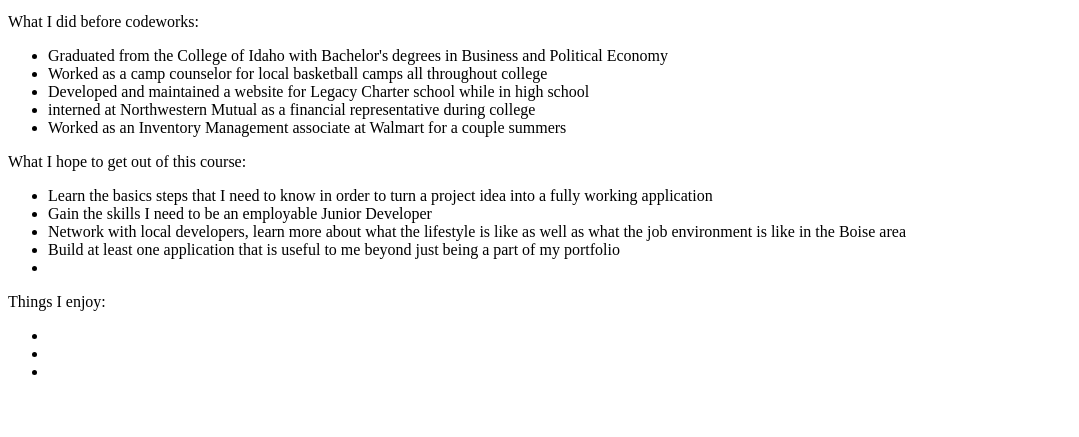
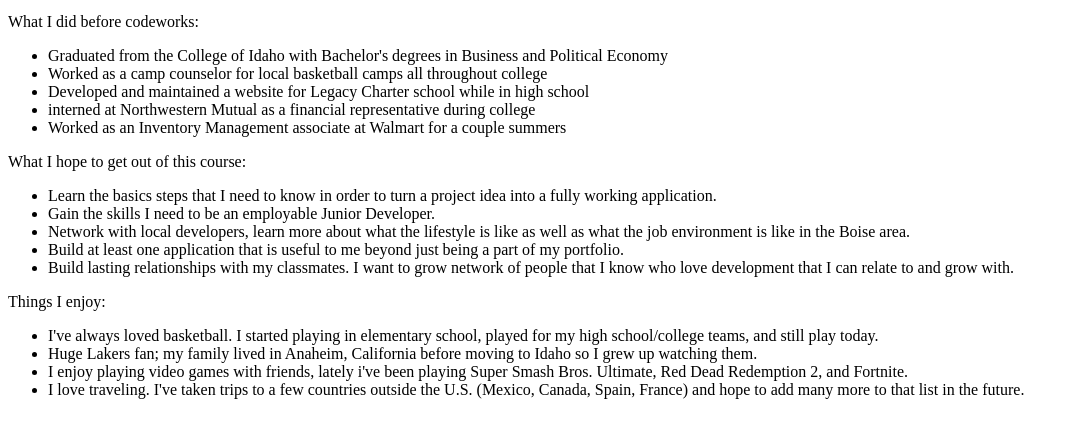
Before and after one commit to DominicHulsey/Day-1, a plain HTML site: page index.html in a window 1280 px wide. Shown: the part 101-538 px from the top of the page, without its empty margins (0-1079 px from the left). Drawn offline with Linux system fonts and the light colour scheme.

Commit message:
Updated info/punctuation changes

```diff
--- a/index.html
+++ b/index.html
@@ -24,19 +24,27 @@
     <p>What I hope to get out of this course:</p>
     <ul>
         <li>Learn the basics steps that I need to know in order
-            to turn a project idea into a fully working application</li>
-        <li>Gain the skills I need to be an employable Junior Developer</li>
+            to turn a project idea into a fully working application.</li>
+        <li>Gain the skills I need to be an employable Junior Developer.</li>
         <li>Network with local developers, learn more about what the lifestyle is like
-            as well as what the job environment is like in the Boise area</li>
-        <li>Build at least one application that is useful to me beyond just being a part of my portfolio
-        </li>
-        <li></li>
+            as well as what the job environment is like in the Boise area.</li>
+        <li>Build at least one application that is useful to me beyond just being a part of my portfolio.</li>
+        <li>Build lasting relationships with my classmates. I want to grow network of people
+            that I know who love development that I can relate to and grow with. </li>
     </ul>
     <p>Things I enjoy:</p>
     <ul>
-        <li></li>
-        <li></li>
-        <li></li>
+        <li>I've always loved basketball. I started playing in elementary school,
+            played for my high school/college teams, and still play today.</li>
+        <li>Huge Lakers fan; my family lived in Anaheim, California before moving to Idaho so
+            I grew up watching them.
+        </li>
+        <li>I enjoy playing video games with friends, lately i've been playing Super Smash Bros.
+            Ultimate, Red Dead Redemption 2, and Fortnite.</li>
+        <Li>I love traveling. I've taken trips to a few countries outside the U.S. (Mexico, Canada, Spain, France) and
+            hope to
+            add many more to that list in the future.
+        </Li>
     </ul>
 </body>
 
```
